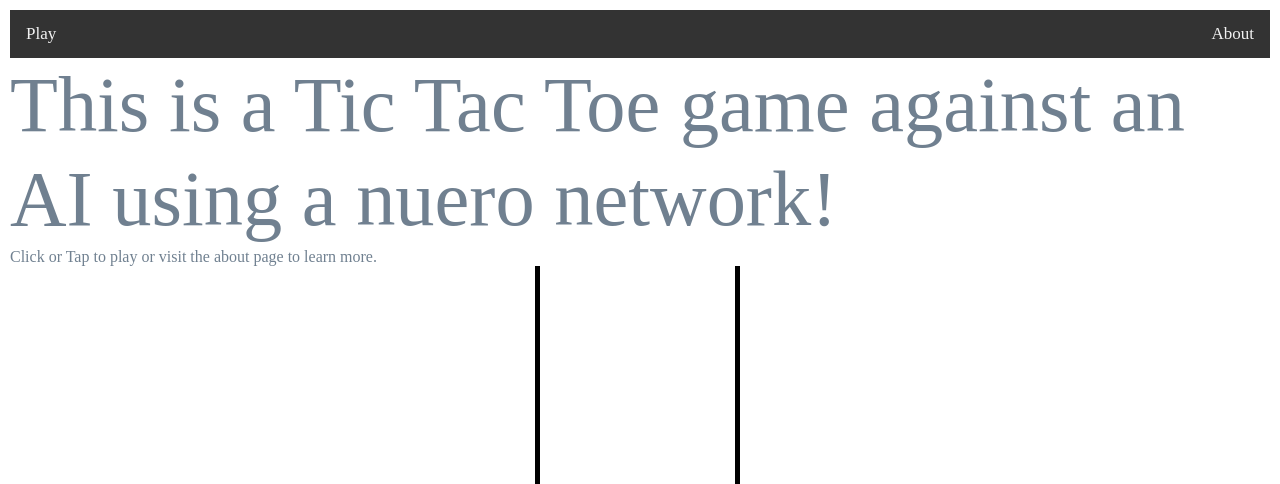
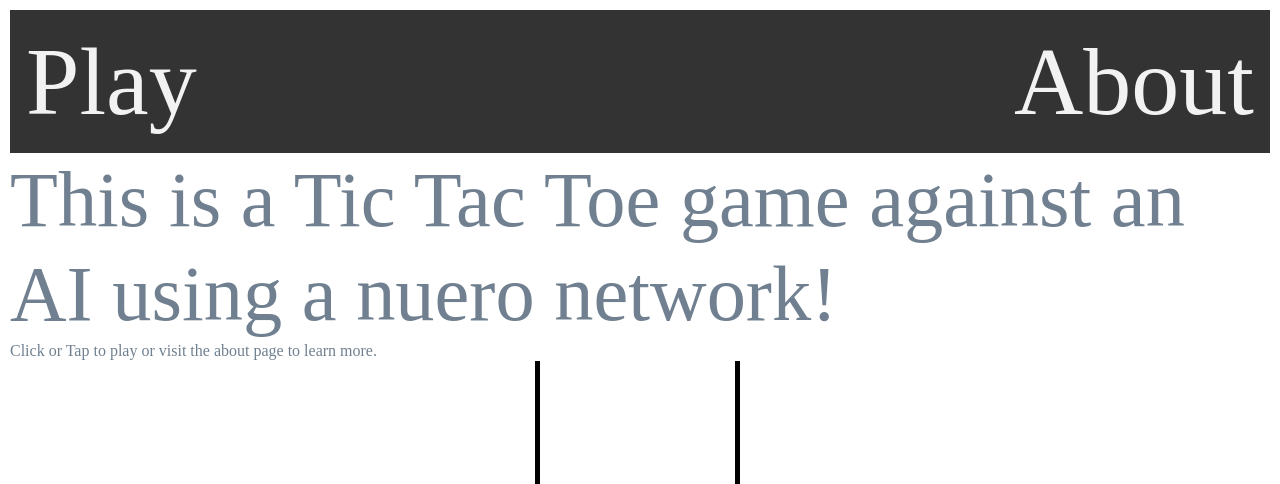
Before and after one commit to ESCAE/tic-tac-toe-frontend, a Flask app: page / in a window 1280 px wide. Shown: the top 484 px of the page. Run offline with Flask 2, Linux system fonts and the light colour scheme; some libraries are stand-ins or nearby versions.

Commit message:
nav size a little better.

```diff
--- a/src/static/css/nav.css
+++ b/src/static/css/nav.css
@@ -10,7 +10,7 @@
   text-align: center;
   padding: 14px 16px;
   text-decoration: none;
-  font-size: 17px;
+  font-size: 6em;
 }
 
 .topnav a:hover {
```
